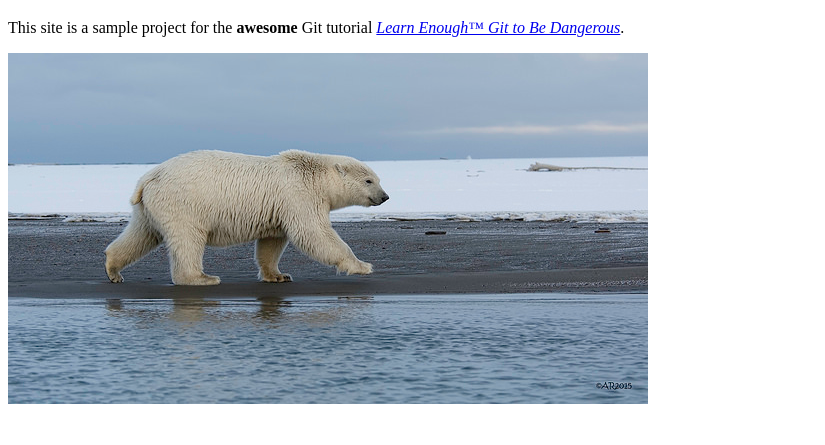
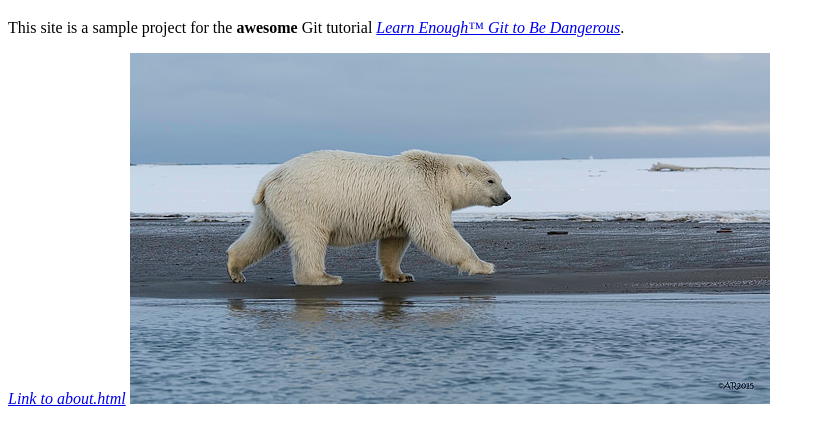
Before and after one commit to guynameddan/website, a plain HTML site: page about.html in a window 1280 px wide. Shown: the part 61-506 px from the top of the page, without its empty margins (0-825 px from the left). Drawn offline with Linux system fonts and the light colour scheme.

Commit message:
Add link to index

```diff
--- a/about.html
+++ b/about.html
@@ -9,6 +9,7 @@
     <p>
       This site is a sample project for the <strong>awesome</strong> Git tutorial <a href="http://learnenough.com/git-tutorial"><em>Learn Enough™ Git to Be Dangerous</em></a>.
     </p>
+    <a href="https://guynameddan.github.io/website/"><em>Link to about.html</em></a>
     <a href="https://www.flickr.com/photos/puliarfanita/22959238329">
       <img src="images/polar_bear.jpg" alt="Polar bear">
     </a>
```
